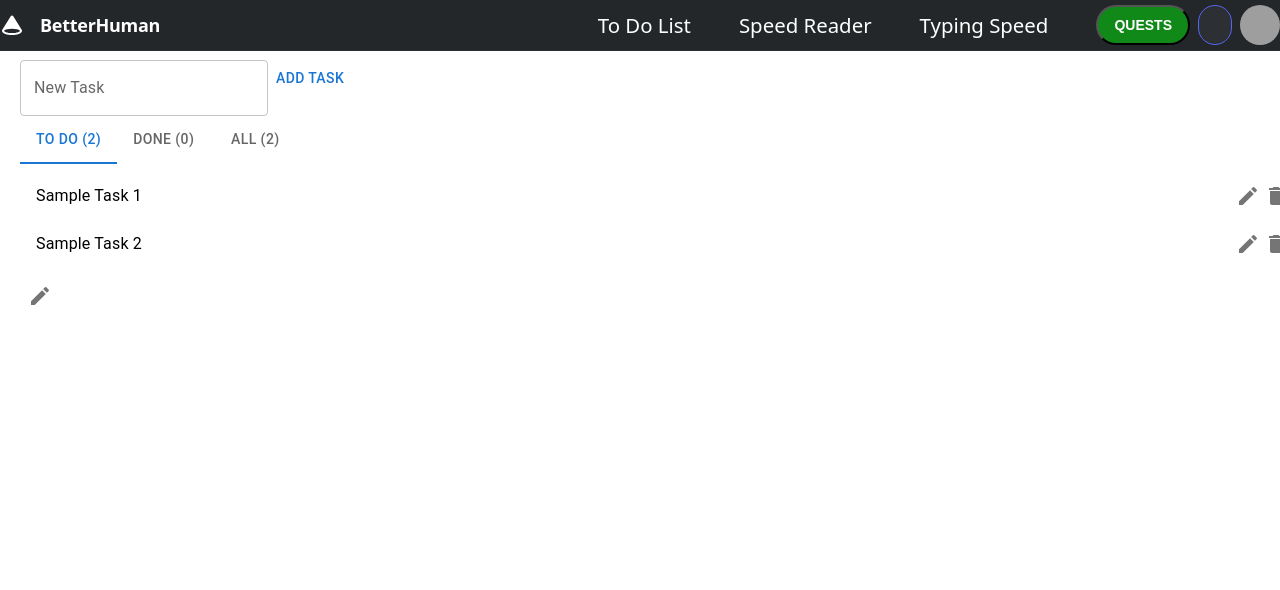
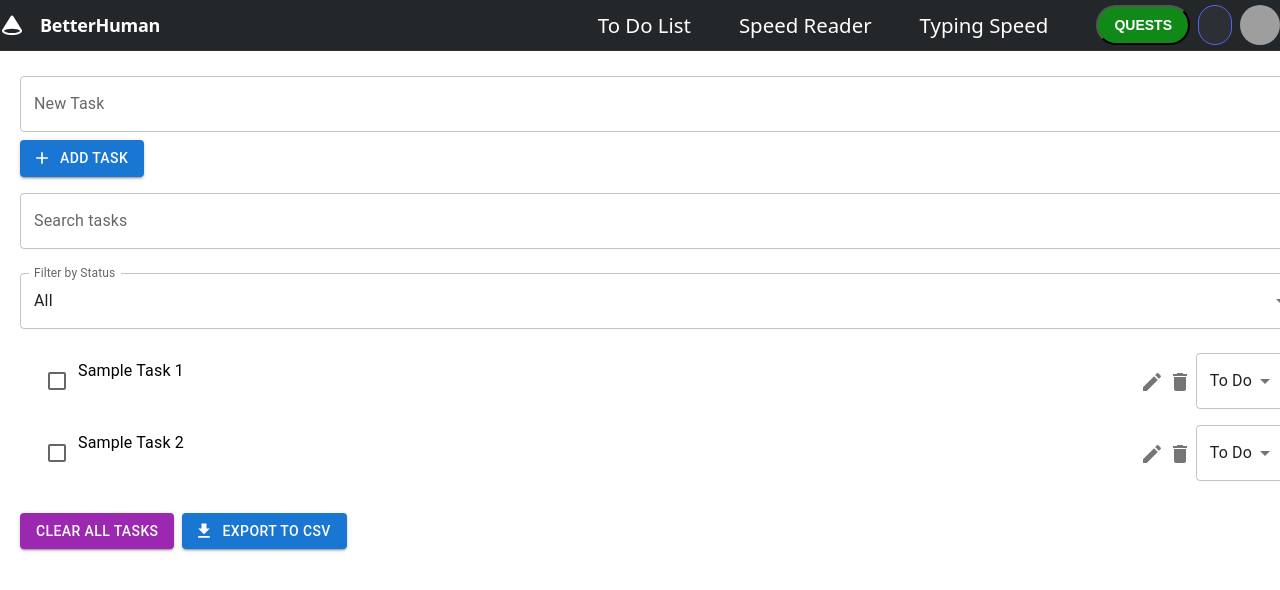
Before and after one commit to musaoc/BetterHuman, a React (Create React App) app: page / in a window 1280 px wide. Shown: the top 590 px of the page. Built offline with nearby package versions, Linux system fonts and the light colour scheme; grey boxes are pictures that could not be loaded.

Commit message:
gOOD ADDITION TO TODOLIST
Claude amazed me by  to do list

```diff
--- a/package.json
+++ b/package.json
@@ -10,6 +10,7 @@
     "@testing-library/jest-dom": "^5.17.0",
     "@testing-library/react": "^13.4.0",
     "@testing-library/user-event": "^13.5.0",
+    "papaparse": "^5.4.1",
     "pdf-lib": "^1.17.1",
     "pdf-parse": "^1.1.1",
     "pdfjs-dist": "^4.5.136",
--- a/src/components/TodoList.js
+++ b/src/components/TodoList.js
@@ -1,17 +1,19 @@
-import React, { useState, useEffect } from 'react';
-import { List, ListItem, ListItemText, ListItemSecondaryAction, IconButton, Button, TextField, Dialog, DialogActions, DialogContent, DialogTitle, Tabs, Tab } from '@mui/material';
+import React, { useState, useEffect, useCallback } from 'react';
+import {
+  List, ListItem, ListItemText, ListItemSecondaryAction, IconButton,
+  Button, TextField, Dialog, DialogActions, DialogContent, DialogTitle,
+  Checkbox, Chip, MenuItem, Select, FormControl, InputLabel
+} from '@mui/material';
 import { DragDropContext, Droppable, Draggable } from 'react-beautiful-dnd';
 import EditIcon from '@mui/icons-material/Edit';
 import DeleteIcon from '@mui/icons-material/Delete';
-import CloseIcon from '@mui/icons-material/Close';
-import CheckIcon from '@mui/icons-material/Check';
+import AddIcon from '@mui/icons-material/Add';
+import GetAppIcon from '@mui/icons-material/GetApp';
 import { v4 as uuidv4 } from 'uuid';
 
-
-
 const initialTasks = [
-  { id: uuidv4(), text: 'Sample Task 1', priority: 'normal', subtasks: [], status: 'To Do' },
-  { id: uuidv4(), text: 'Sample Task 2', priority: 'normal', subtasks: [], status: 'To Do' },
+  { id: uuidv4(), text: 'Sample Task 1', completed: false, priority: 'normal', subtasks: [], status: 'To Do', dueDate: null, tags: [] },
+  { id: uuidv4(), text: 'Sample Task 2', completed: false, priority: 'normal', subtasks: [], status: 'To Do', dueDate: null, tags: [] },
 ];
 
 function TodoList() {
@@ -21,21 +23,49 @@ function TodoList() {
   const [priority, setPriority] = useState('normal');
   const [subtask, setSubtask] = useState('');
   const [dialogOpen, setDialogOpen] = useState(false);
-  const [removeMode, setRemoveMode] = useState(false);
-  const [slideIndex, setSlideIndex] = useState(0);
+  const [filterStatus, setFilterStatus] = useState('all');
+  const [searchTerm, setSearchTerm] = useState('');
+  const [newTag, setNewTag] = useState('');
 
-  useEffect(() => {
-    const savedTasks = JSON.parse(localStorage.getItem('tasks')) || [];
-    setTasks(savedTasks);
+  const loadTasks = useCallback(() => {
+    const savedTasks = localStorage.getItem('tasks');
+    if (savedTasks) {
+      try {
+        const parsedTasks = JSON.parse(savedTasks);
+        setTasks(parsedTasks);
+      } catch (error) {
+        console.error('Error parsing saved tasks:', error);
+        setTasks(initialTasks);
+      }
+    }
   }, []);
 
   useEffect(() => {
-    localStorage.setItem('tasks', JSON.stringify(tasks));
-  }, [tasks]);
+    loadTasks();
+  }, [loadTasks]);
+
+  const saveTasks = useCallback((updatedTasks) => {
+    localStorage.setItem('tasks', JSON.stringify(updatedTasks));
+  }, []);
+
+  const updateTasks = useCallback((newTasks) => {
+    setTasks(newTasks);
+    saveTasks(newTasks);
+  }, [saveTasks]);
 
   const handleAddTask = () => {
     if (newTask.trim()) {
-      setTasks([...tasks, { id: uuidv4(), text: newTask, priority, subtasks: [], status: 'To Do' }]);
+      const newTasks = [...tasks, {
+        id: uuidv4(),
+        text: newTask,
+        completed: false,
+        priority,
+        subtasks: [],
+        status: 'To Do',
+        dueDate: null,
+        tags: []
+      }];
+      updateTasks(newTasks);
       setNewTask('');
     }
   };
@@ -46,27 +76,49 @@ function TodoList() {
   };
 
   const handleSaveTask = () => {
-    setTasks(tasks.map((task) =>
+    const updatedTasks = tasks.map((task) =>
       task.id === editingTask.id
-        ? { ...task, text: editingTask.text, priority }
+        ? { ...editingTask, priority }
         : task
-    ));
+    );
+    updateTasks(updatedTasks);
     setEditingTask(null);
   };
 
   const handleDeleteTask = (id) => {
-    setTasks(tasks.filter((task) => task.id !== id));
+    const updatedTasks = tasks.filter((task) => task.id !== id);
+    updateTasks(updatedTasks);
   };
 
   const handleAddSubtask = () => {
     if (subtask.trim() && editingTask) {
-      setTasks(tasks.map((task) =>
-        task.id === editingTask.id
-          ? { ...task, subtasks: [...task.subtasks, subtask] }
-          : task
-      ));
+      setEditingTask({
+        ...editingTask,
+        subtasks: [...editingTask.subtasks, { id: uuidv4(), text: subtask, completed: false }]
+      });
       setSubtask('');
     }
+  };
+
+  const handleToggleSubtask = (taskId, subtaskId) => {
+    const updatedTasks = tasks.map((task) =>
+      task.id === taskId
+        ? {
+            ...task,
+            subtasks: task.subtasks.map((st) =>
+              st.id === subtaskId ? { ...st, completed: !st.completed } : st
+            )
+          }
+        : task
+    );
+    updateTasks(updatedTasks);
+  };
+
+  const handleToggleTask = (taskId) => {
+    const updatedTasks = tasks.map((task) =>
+      task.id === taskId ? { ...task, completed: !task.completed } : task
+    );
+    updateTasks(updatedTasks);
   };
 
   const handleDragEnd = (result) => {
@@ -74,24 +126,75 @@ function TodoList() {
     const reorderedTasks = Array.from(tasks);
     const [movedTask] = reorderedTasks.splice(result.source.index, 1);
     reorderedTasks.splice(result.destination.index, 0, movedTask);
-    setTasks(reorderedTasks);
+    updateTasks(reorderedTasks);
   };
 
-  const handleTabChange = (event, newIndex) => {
-    setSlideIndex(newIndex);
+  const handleStatusChange = (taskId, newStatus) => {
+    const updatedTasks = tasks.map((task) =>
+      task.id === taskId ? { ...task, status: newStatus } : task
+    );
+    updateTasks(updatedTasks);
   };
 
-  const handleDialogOpen = () => {
-    setDialogOpen(true);
-  };
-
-  const handleDialogClose = () => {
+  const handleClearTasks = () => {
+    updateTasks([]);
     setDialogOpen(false);
   };
 
-  const handleClearTasks = () => {
-    setTasks([]);
-    handleDialogClose();
+  const handleAddTag = () => {
+    if (newTag.trim() && editingTask) {
+      setEditingTask({
+        ...editingTask,
+        tags: [...editingTask.tags, newTag.trim()]
+      });
+      setNewTag('');
+    }
+  };
+
+  const handleRemoveTag = (tagToRemove) => {
+    setEditingTask({
+      ...editingTask,
+      tags: editingTask.tags.filter((tag) => tag !== tagToRemove)
+    });
+  };
+
+  const filteredTasks = tasks
+    .filter((task) => {
+      if (filterStatus === 'all') return true;
+      return task.status === filterStatus;
+    })
+    .filter((task) =>
+      task.text.toLowerCase().includes(searchTerm.toLowerCase()) ||
+      task.tags.some((tag) => tag.toLowerCase().includes(searchTerm.toLowerCase()))
+    );
+
+  const exportToCSV = () => {
+    const headers = ['ID', 'Text', 'Completed', 'Priority', 'Status', 'Due Date', 'Tags', 'Subtasks'];
+    const csvContent = [
+      headers.join(','),
+      ...tasks.map(task => [
+        task.id,
+        `"${task.text.replace(/"/g, '""')}"`,
+        task.completed,
+        task.priority,
+        task.status,
+        task.dueDate || '',
+        `"${task.tags.join(', ')}"`,
+        `"${task.subtasks.map(st => `${st.text} (${st.completed ? 'Done' : 'Pending'})`).join(', ')}"`
+      ].join(','))
+    ].join('\n');
+
+    const blob = new Blob([csvContent], { type: 'text/csv;charset=utf-8;' });
+    const link = document.createElement('a');
+    if (link.download !== undefined) {
+      const url = URL.createObjectURL(blob);
+      link.setAttribute('href', url);
+      link.setAttribute('download', 'tasks.csv');
+      link.style.visibility = 'hidden';
+      document.body.appendChild(link);
+      link.click();
+      document.body.removeChild(link);
+    }
   };
 
   return (
@@ -100,29 +203,79 @@ function TodoList() {
         label="New Task"
         value={newTask}
         onChange={(e) => setNewTask(e.target.value)}
+        variant="outlined"
+        fullWidth
+        margin="normal"
       />
-      <Button onClick={handleAddTask}>Add Task</Button>
+      <Button
+        variant="contained"
+        color="primary"
+        startIcon={<AddIcon />}
+        onClick={handleAddTask}
+      >
+        Add Task
+      </Button>
 
-      <Tabs value={slideIndex} onChange={handleTabChange}>
-        <Tab label={`To Do (${tasks.filter(t => t.status === 'To Do').length})`} />
-        <Tab label={`Done (${tasks.filter(t => t.status === 'Done').length})`} />
-        <Tab label={`All (${tasks.length})`} />
-      </Tabs>
+      <TextField
+        label="Search tasks"
+        value={searchTerm}
+        onChange={(e) => setSearchTerm(e.target.value)}
+        variant="outlined"
+        fullWidth
+        margin="normal"
+      />
+
+      <FormControl fullWidth variant="outlined" margin="normal">
+        <InputLabel>Filter by Status</InputLabel>
+        <Select
+          value={filterStatus}
+          onChange={(e) => setFilterStatus(e.target.value)}
+          label="Filter by Status"
+        >
+          <MenuItem value="all">All</MenuItem>
+          <MenuItem value="To Do">To Do</MenuItem>
+          <MenuItem value="In Progress">In Progress</MenuItem>
+          <MenuItem value="Done">Done</MenuItem>
+        </Select>
+      </FormControl>
 
       <DragDropContext onDragEnd={handleDragEnd}>
         <Droppable droppableId="tasks">
           {(provided) => (
             <List ref={provided.innerRef} {...provided.droppableProps}>
-              {tasks.map((task, index) => (
+              {filteredTasks.map((task, index) => (
                 <Draggable key={task.id} draggableId={task.id} index={index}>
                   {(provided) => (
                     <ListItem
                       ref={provided.innerRef}
                       {...provided.draggableProps}
                       {...provided.dragHandleProps}
-                      style={{ ...provided.draggableProps.style, backgroundColor: task.priority === 'high' ? 'red' : 'white' }}
                     >
-                      <ListItemText primary={task.text} secondary={task.subtasks.join(', ')} />
+                      <Checkbox
+                        checked={task.completed}
+                        onChange={() => handleToggleTask(task.id)}
+                        color="primary"
+                      />
+                      <ListItemText
+                        primary={task.text}
+                        secondary={
+                          <React.Fragment>
+                            {task.tags.map((tag) => (
+                              <Chip key={tag} label={tag} size="small" style={{ marginRight: 4 }} />
+                            ))}
+                            <br />
+                            {task.subtasks.map((subtask) => (
+                              <Checkbox
+                                key={subtask.id}
+                                checked={subtask.completed}
+                                onChange={() => handleToggleSubtask(task.id, subtask.id)}
+                                size="small"
+                              />
+                            ))}
+                          </React.Fragment>
+                        }
+                        style={{ textDecoration: task.completed ? 'line-through' : 'none' }}
+                      />
                       <ListItemSecondaryAction>
                         <IconButton edge="end" onClick={() => handleEditTask(task)}>
                           <EditIcon />
@@ -130,6 +283,15 @@ function TodoList() {
                         <IconButton edge="end" onClick={() => handleDeleteTask(task.id)}>
                           <DeleteIcon />
                         </IconButton>
+                        <Select
+                          value={task.status}
+                          onChange={(e) => handleStatusChange(task.id, e.target.value)}
+                          style={{ marginLeft: 8 }}
+                        >
+                          <MenuItem value="To Do">To Do</MenuItem>
+                          <MenuItem value="In Progress">In Progress</MenuItem>
+                          <MenuItem value="Done">Done</MenuItem>
+                        </Select>
                       </ListItemSecondaryAction>
                     </ListItem>
                   )}
@@ -149,28 +311,65 @@ function TodoList() {
             value={editingTask ? editingTask.text : ''}
             onChange={(e) => setEditingTask({ ...editingTask, text: e.target.value })}
             fullWidth
+            margin="normal"
           />
           <TextField
             label="Subtask"
             value={subtask}
             onChange={(e) => setSubtask(e.target.value)}
             fullWidth
+            margin="normal"
           />
-          <Button onClick={handleAddSubtask}>Add Subtask</Button>
+          <Button onClick={handleAddSubtask} variant="outlined">Add Subtask</Button>
+          {editingTask && editingTask.subtasks.map((st) => (
+            <div key={st.id}>
+              <Checkbox
+                checked={st.completed}
+                onChange={() => handleToggleSubtask(editingTask.id, st.id)}
+              />
+              <span style={{ textDecoration: st.completed ? 'line-through' : 'none' }}>{st.text}</span>
+            </div>
+          ))}
+          <FormControl fullWidth margin="normal">
+            <InputLabel>Priority</InputLabel>
+            <Select
+              value={priority}
+              onChange={(e) => setPriority(e.target.value)}
+            >
+              <MenuItem value="low">Low</MenuItem>
+              <MenuItem value="normal">Normal</MenuItem>
+              <MenuItem value="high">High</MenuItem>
+            </Select>
+          </FormControl>
           <TextField
-            select
-            label="Priority"
-            value={priority}
-            onChange={(e) => setPriority(e.target.value)}
+            label="Due Date"
+            type="date"
+            value={editingTask ? editingTask.dueDate || '' : ''}
+            onChange={(e) => setEditingTask({ ...editingTask, dueDate: e.target.value })}
             fullWidth
-            SelectProps={{
-              native: true,
+            margin="normal"
+            InputLabelProps={{
+              shrink: true,
             }}
-            variant="outlined"
-          >
-            <option value="normal">Normal</option>
-            <option value="high">High</option>
-          </TextField>
+          />
+          <TextField
+            label="New Tag"
+            value={newTag}
+            onChange={(e) => setNewTag(e.target.value)}
+            fullWidth
+            margin="normal"
+          />
+          <Button onClick={handleAddTag} variant="outlined">Add Tag</Button>
+          <div>
+            {editingTask && editingTask.tags.map((tag) => (
+              <Chip
+                key={tag}
+                label={tag}
+                onDelete={() => handleRemoveTag(tag)}
+                style={{ margin: 4 }}
+              />
+            ))}
+          </div>
         </DialogContent>
         <DialogActions>
           <Button onClick={() => setEditingTask(null)} color="primary">Cancel</Button>
@@ -178,20 +377,23 @@ function TodoList() {
         </DialogActions>
       </Dialog>
 
-      <Dialog open={dialogOpen} onClose={handleDialogClose}>
+      <Dialog open={dialogOpen} onClose={() => setDialogOpen(false)}>
         <DialogTitle>Clear All Tasks</DialogTitle>
         <DialogContent>
           Are you sure you want to remove all tasks from the list?
         </DialogContent>
         <DialogActions>
-          <Button onClick={handleDialogClose} color="primary">Cancel</Button>
+          <Button onClick={() => setDialogOpen(false)} color="primary">Cancel</Button>
           <Button onClick={handleClearTasks} color="primary">Clear</Button>
         </DialogActions>
       </Dialog>
 
-      <IconButton onClick={() => setRemoveMode(!removeMode)}>
-        {removeMode ? <CloseIcon /> : <EditIcon />}
-      </IconButton>
+      <Button onClick={() => setDialogOpen(true)} color="secondary" variant="contained" style={{ marginTop: 16, marginRight: 8 }}>
+        Clear All Tasks
+      </Button>
+      <Button onClick={exportToCSV} color="primary" variant="contained" style={{ marginTop: 16 }} startIcon={<GetAppIcon />}>
+        Export to CSV
+      </Button>
     </div>
   );
 }
```
Also changed, not shown: src/components/SpeedReading.js (+60 -17 lines), src/components/sentences.csv (added), 1 other file (tests, documents, lock files or other folders).
